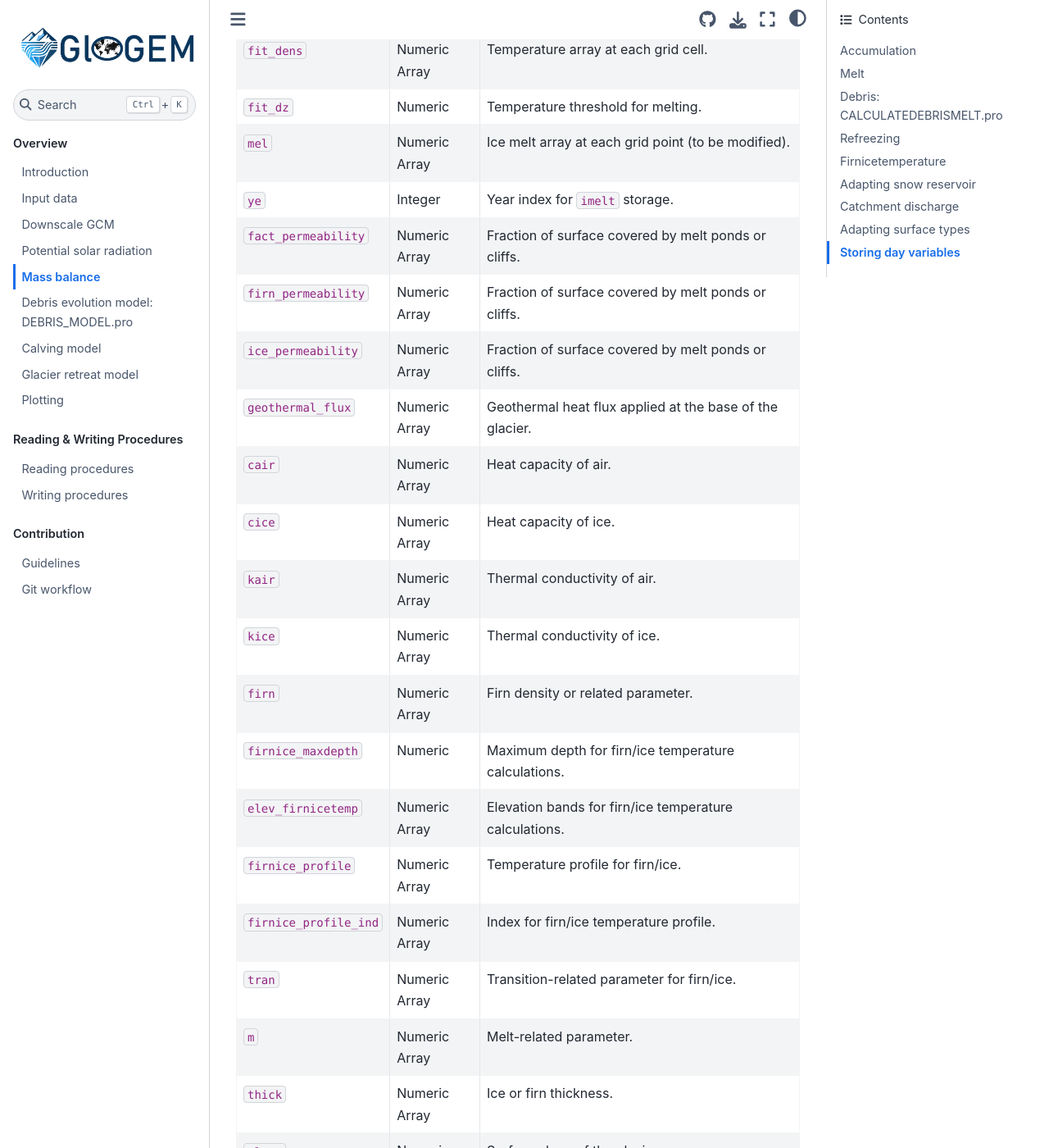
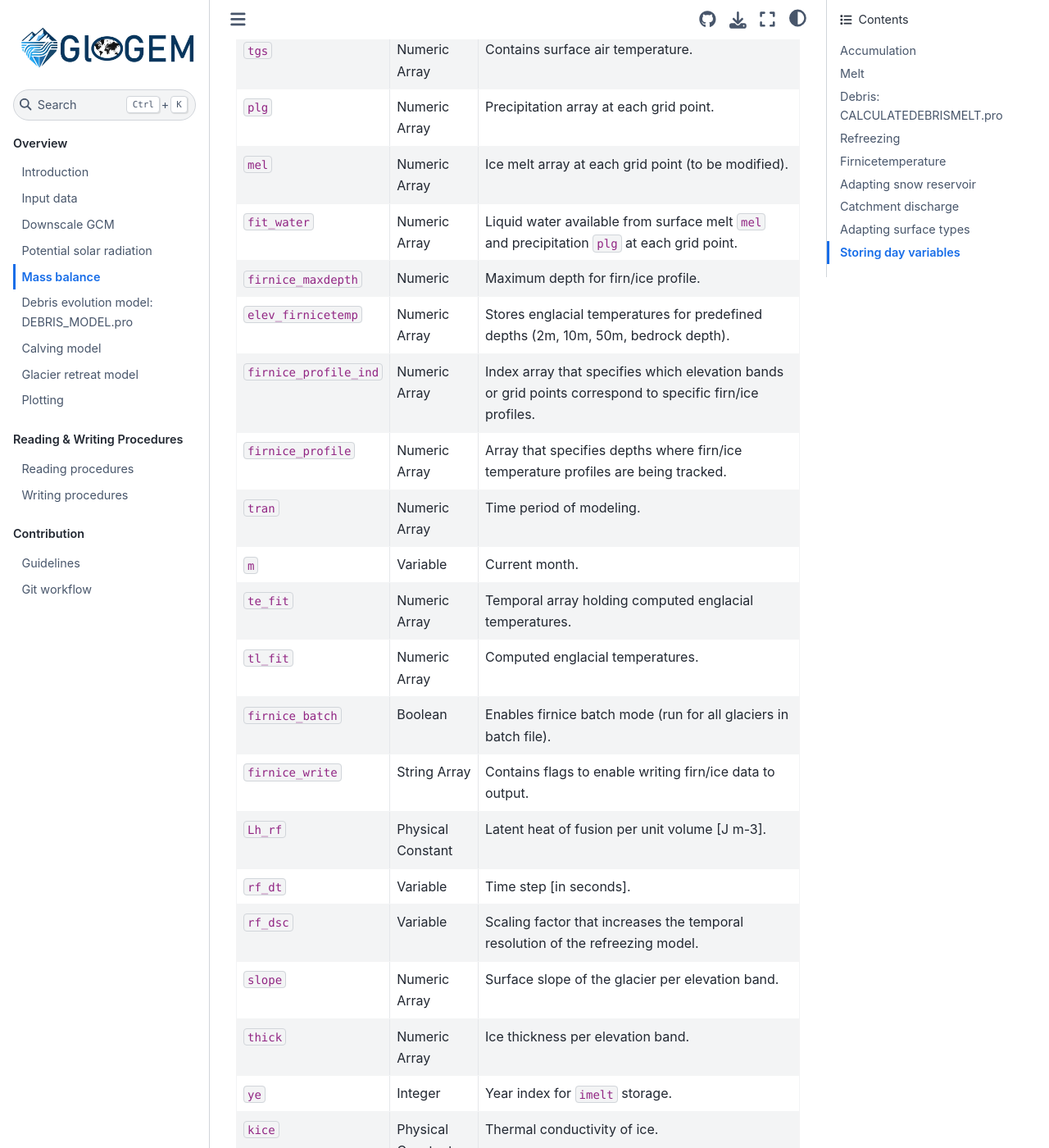
Before and after one commit to eth-vaw-glaciology/GloGEM-doc-temp, a Sphinx documentation site: the page built from docs/source/Mass-balance-model.md, in a window 1280 px wide and 1400 px high, scrolled down 5020 px. Shown: the whole window at 82% size. Built offline with Sphinx 7.4.7 and the Sphinx Book theme 1.1.4, drawn with Linux system fonts in a browser that asks for light colours; some of the changed text lies outside the part shown.

Commit message:
finish first draft of firnicetemperature mdel documentation

```diff
--- a/docs/source/Mass-balance-model.md
+++ b/docs/source/Mass-balance-model.md
@@ -94,42 +94,41 @@ Positive velocity gradients serve as a proxy for extension and, consequently, cr
 
 ### Inputs
 
-| Name                          | Type       | Content  |
-|-------------------------------|-----------|------------------------------------------------------|
-| `gl`                          | String     | Flag to enable/disable debris influence on melt (`"y"` or `"n"`). Setting |
-| `fit_layers`                  | Numeric Array | Surface classification array (0 = ice, other values for snow/firn).  |
-| `fit_dens`                    | Numeric Array | Temperature array at each grid cell.  |
-| `fit_dz`                      | Numeric    | Temperature threshold for melting.  |
-| `mel`                         | Numeric Array | Ice melt array at each grid point (to be modified).  |
-| `ye`                          | Integer    | Year index for `imelt` storage.  |
-| `fact_permeability`           | Numeric Array | Fraction of surface covered by melt ponds or cliffs.  |
-| `firn_permeability`           | Numeric Array | Fraction of surface covered by melt ponds or cliffs.  |
-| `ice_permeability`            | Numeric Array | Fraction of surface covered by melt ponds or cliffs.  |
-| `geothermal_flux`             | Numeric Array | Geothermal heat flux applied at the base of the glacier.  |
-| `cair`                        | Numeric Array | Heat capacity of air.  |
-| `cice`                        | Numeric Array | Heat capacity of ice.  |
-| `kair`                        | Numeric Array | Thermal conductivity of air.  |
-| `kice`                        | Numeric Array | Thermal conductivity of ice.  |
-| `firn`                        | Numeric Array | Firn density or related parameter.  |
-| `firnice_maxdepth`            | Numeric    | Maximum depth for firn/ice temperature calculations.  |
-| `elev_firnicetemp`            | Numeric Array | Elevation bands for firn/ice temperature calculations.  |
-| `firnice_profile`             | Numeric Array | Temperature profile for firn/ice.  |
-| `firnice_profile_ind`         | Numeric Array | Index for firn/ice temperature profile.  |
-| `tran`                        | Numeric Array | Transition-related parameter for firn/ice.  |
-| `m`                           | Numeric Array | Melt-related parameter.  |
-| `thick`                       | Numeric Array | Ice or firn thickness.  |
-| `slope`                       | Numeric Array | Surface slope of the glacier.  |
-| `plg`                         | Numeric Array | Glacier area or related parameter.  |
-| `sno`                         | Numeric Array | Snow-related parameter.  |
-| `rf_dsc`                      | Numeric Array | Reduction factors corresponding to debris classification.  |
-| `rf_dt`                       | Numeric Array | Reference debris thickness values for classification.  |
-| `Lh_rf`                       | Numeric Array | Latent heat reduction factor for debris.  |
-| `tgs`                         | Numeric Array | Temperature gradient or related parameter.  |
-| `tl_fit`                      | Numeric Array | Lower temperature limit for fitting.  |
-| `te_fit`                      | Numeric Array | Upper temperature limit for fitting.  |
-| `fit_water`                   | Numeric Array | Water content in firn/ice layers.  |
-| `firnice_batch`               | Numeric Array | Batch processing parameter for firn/ice.  |
-| `firnice_write`               | String     | Flag to enable writing firn/ice data to output.  |
+| Name                          | Type            | Content  |
+|-------------------------------|-----------------|------------------------------------------------------|
+| `firn`                        | Numeric Array   | Represents the firn cover in each elevation band.  |
+| `sno`                         | Numeric Array   | Represents the snow cover or snow storage in each elevation band.  |
+| `tgs`                         | Numeric Array   | Contains surface air temperature.  |
+| `plg`                         | Numeric Array   | Precipitation array at each grid point.  |
+| `mel`                         | Numeric Array   | Ice melt array at each grid point (to be modified).  |
+| `fit_water`                   | Numeric Array   | Liquid water available from surface melt `mel` and precipitation `plg` at each grid point.  |
+| `firnice_maxdepth`            | Numeric         | Maximum depth for firn/ice profile.  |
+| `elev_firnicetemp`            | Numeric Array   | Stores englacial temperatures for predefined depths (2m, 10m, 50m, bedrock depth).  |
+| `firnice_profile_ind`         | Numeric Array   | Index array that specifies which elevation bands or grid points correspond to specific firn/ice profiles.  |
+| `firnice_profile`             | Numeric Array   | Array that specifies depths where firn/ice temperature profiles are being tracked.  |
+| `tran`                        | Numeric Array   | Time period of modeling.  |
+| `m`                           | Variable        | Current month.  |
+| `te_fit`                      | Numeric Array   | Temporal array holding computed englacial temperatures.  |
+| `tl_fit`                      | Numeric Array   | Computed englacial temperatures.  |
+| `firnice_batch`               | Boolean         | Enables firnice batch mode (run for all glaciers in batch file).  |
+| `firnice_write`               | String Array    | Contains flags to enable writing firn/ice data to output.  |
+| `Lh_rf`                       | Physical Constant | Latent heat of fusion per unit volume [J m-3].  |
+| `rf_dt`                       | Variable        | Time step [in seconds].  |
+| `rf_dsc`                      | Variable        | Scaling factor that increases the temporal resolution of the refreezing model.  |
+| `slope`                       | Numeric Array   | Surface slope of the glacier per elevation band.  |
+| `thick`                       | Numeric Array   | Ice thickness per elevation band.  |
+| `ye`                          | Integer         | Year index for `imelt` storage.  |
+| `kice`                        | Physical Constant | Thermal conductivity of ice.  |
+| `kair`                        | Physical Constant | Thermal conductivity of air.  |
+| `cice`                        | Physical Constant | Heat capacity of ice.  |
+| `cair`                        | Physical Constant | Heat capacity of air.  |
+| `gl`                          | Numeric Array   | Array of size `nb` (number of elevation bands) tracking nodata values.  |
+| `geothermal_flux`             | Numeric Array   | Geothermal heat flux applied at the base of the glacier (one value per glacier).  |
+| `ice_permeability`            | Boolean         | Enables/disables percolation of water into the ice & reduction of water input based on the velocity gradient model.  |
+| `firn_permeability`           | Boolean         | Enables/disables percolation of water into the firn (sets `fit_water` to 0 if `y`).  |
+| `fit_layers`                  | Numeric Array   | Number of vertical layers with given thickness set to [10, 10, 10].  |
+| `fit_dz`                      | Numeric Array   | 2D array that stores the thickness of each layer.  |
+| `fit_dens`                    | Numeric Array   | Reference density profile, shifted depending on snow/firn situation.  |
 
 ### Outputs
 - **Englacial temperatures at defined depths (2m, 10m, 50m, bedrock)**
```
